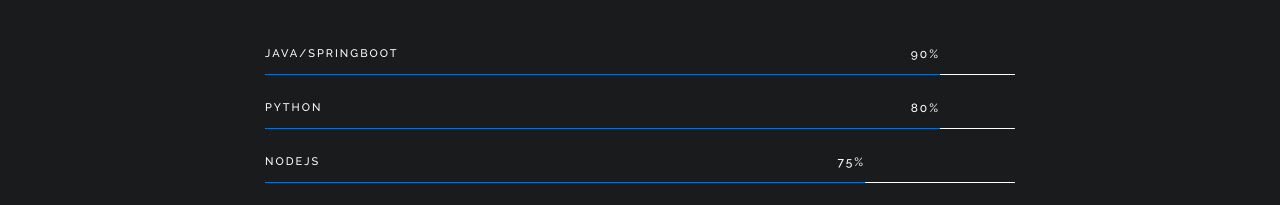
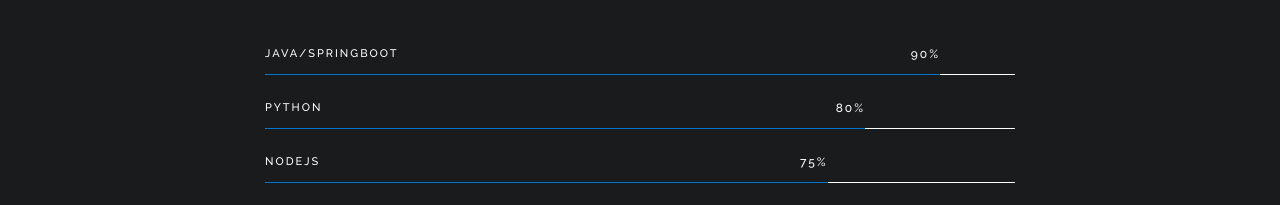
Before and after one commit to rdt712/personal-cv, a website: page index.html in a window 1280 px wide. Shown: the part 1760-1965 px from the top of the page. Drawn offline with Linux system fonts and the light colour scheme; a web font is replaced by a local one.

Commit message:
Incremental updates.

```diff
--- a/index.html
+++ b/index.html
@@ -156,12 +156,12 @@
                         </div>
                         <div class="skill"><span class="skill-name">Python</span><span class="skill-perc">80%</span>
                             <div class="progress">
-                                <div role="progressbar" data-progress="90" class="progress-bar"></div>
+                                <div role="progressbar" data-progress="80" class="progress-bar"></div>
                             </div>
                         </div>
                         <div class="skill"><span class="skill-name">NodeJS</span><span class="skill-perc">75%</span>
                             <div class="progress">
-                                <div role="progressbar" data-progress="80" class="progress-bar"></div>
+                                <div role="progressbar" data-progress="75" class="progress-bar"></div>
                             </div>
                         </div>
                         <div class="skill"><span class="skill-name">AngularJS</span><span class="skill-perc">75%</span>
@@ -180,7 +180,7 @@
             </div>
             <!-- end of section content-->
         </div>
-        <!-- end of container                -->
+        <!-- end of container -->
     </section>
     <section id="experience">
         <div class="title center"><i class="icon-briefcase"></i>
```
